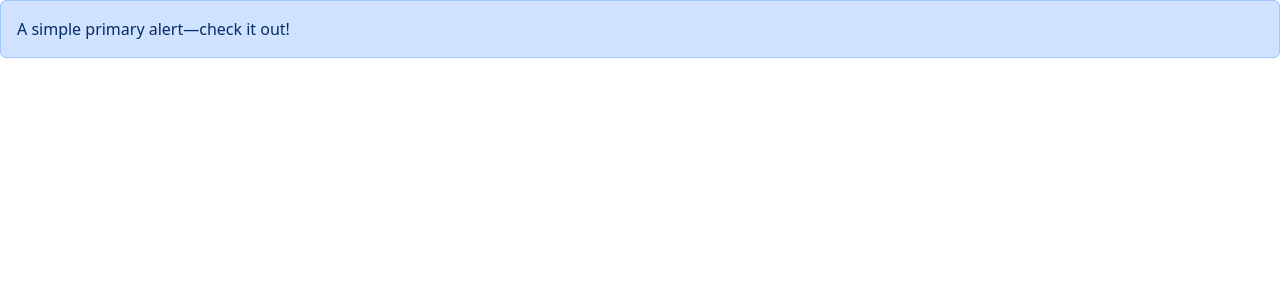
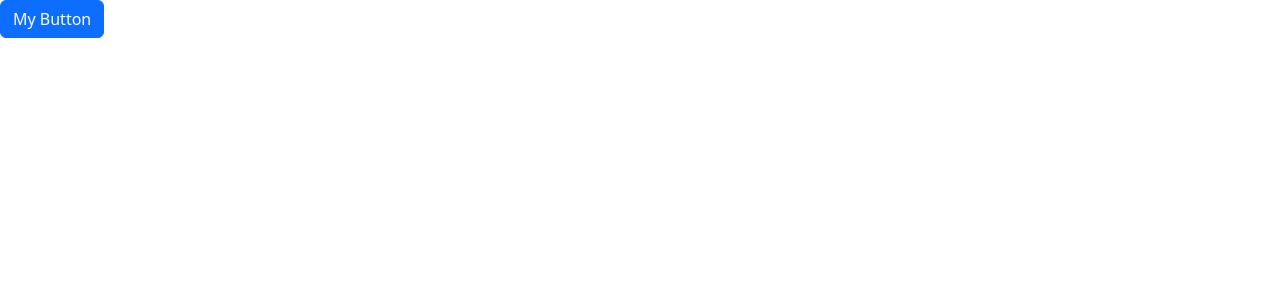
Before and after one commit to Emmafidelis/React-Projects, a React (Vite) app: page / in a window 1280 px wide. Shown: the top 300 px of the page. Built offline with nearby package versions, Linux system fonts and the light colour scheme.

Commit message:
Showing notification

```diff
--- a/src/App.tsx
+++ b/src/App.tsx
@@ -1,12 +1,17 @@
+import Button from "./components/Button";
+import "./App.css";
 import Alert from "./components/Alert";
-import "./App.css";
+import { useState } from "react";
 
 function App() {
+  const [visible, setVisible] = useState(false);
+
   return (
     <>
-      <Alert>
-        A simple primary alert—check it out! <span></span>
-      </Alert>
+      {visible && <Alert onClose={() => setVisible(false)}>My Alert</Alert>}
+      <Button color="primary" onClick={() => setVisible(true)}>
+        My Button
+      </Button>
     </>
   );
 }
--- a/src/components/Alert.tsx
+++ b/src/components/Alert.tsx
@@ -2,12 +2,14 @@ import { ReactNode } from "react";
 
 interface Props {
   children: ReactNode;
+  onClose: () => void;
 }
 
-const Alert = ({ children }: Props) => {
+const Alert = ({ children, onClose }: Props) => {
   return (
-    <div className="alert alert-primary" role="alert">
+    <div className="alert alert-primary alert-dismissible">
       {children}
+      <button className="btn-close" onClick={onClose}></button>
     </div>
   );
 };
--- /dev/null
+++ b/src/components/Button.tsx
@@ -0,0 +1,17 @@
+interface Props {
+  children: string;
+  color: string;
+  onClick: () => void;
+}
+
+const Button = ({ children, color, onClick }: Props) => {
+  return (
+    <div>
+      <button className={"btn btn-" + color} onClick={onClick}>
+        {children}
+      </button>
+    </div>
+  );
+};
+
+export default Button;
```
